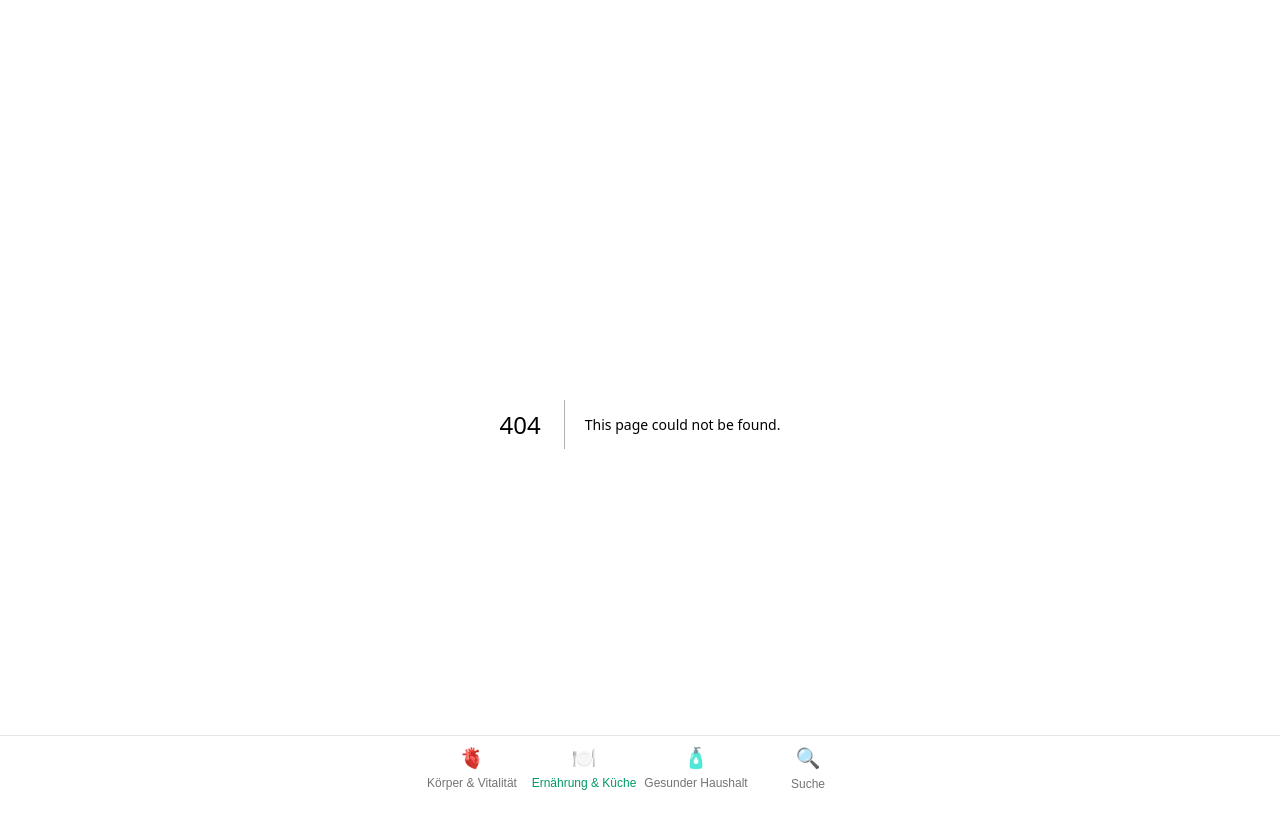
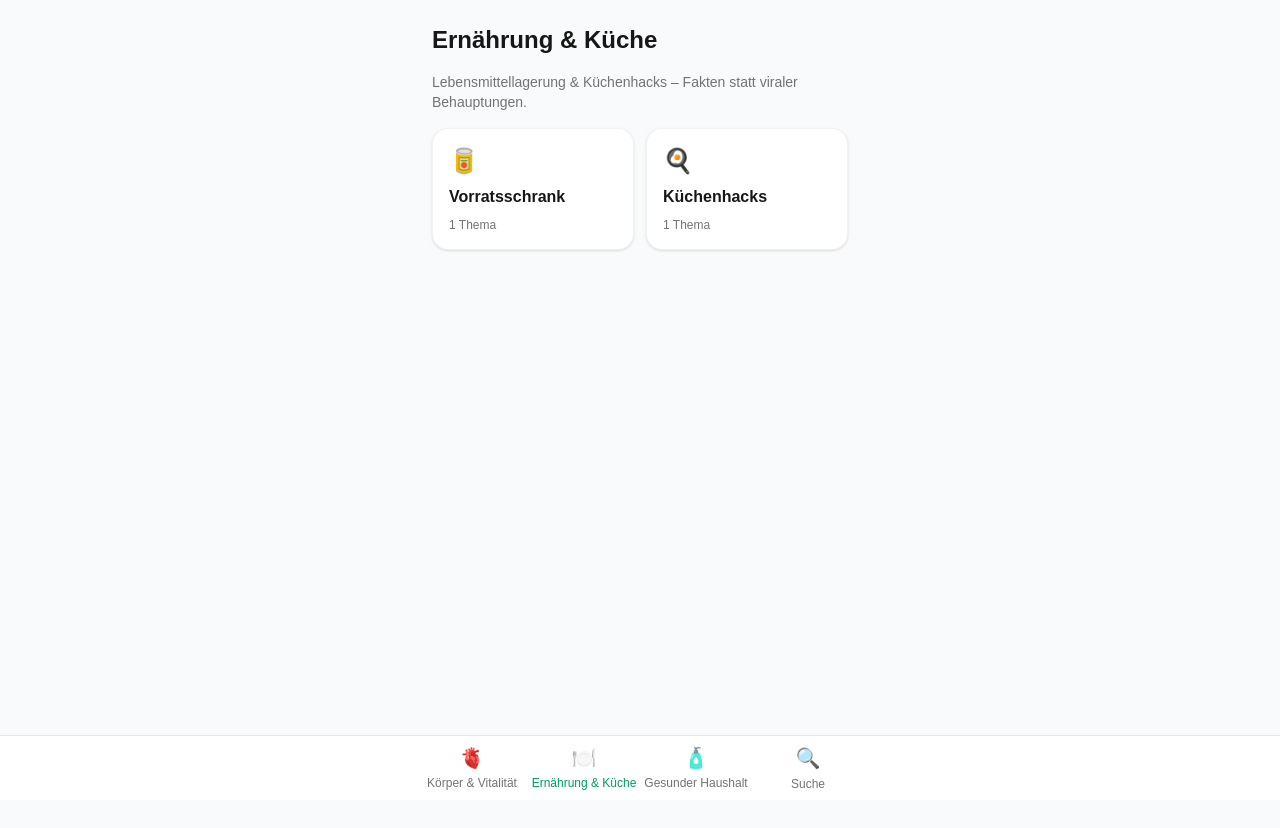
Before and after one commit to TCAK14/clean-living-app, a Next.js app: page /ernaehrung in a window 1280 px wide. Before the commit this address had no page. Shown: the top 828 px of the page. After the commit the page ends 800 px from the top, so only its background shows below. Built offline with nearby package versions, Linux system fonts and the light colour scheme.

Commit message:
Create ErnaehrungPage component with category tiles

```diff
--- /dev/null
+++ b/app/ernaehrung/page.tsx
@@ -0,0 +1,33 @@
+import { categoryMeta } from "@/lib/types";
+import { getCategoryCounts } from "@/lib/content";
+import CategoryTile from "@/components/CategoryTile";
+
+const icons: Record<string, string> = {
+  vorratsschrank: "🥫",
+  kuechenhacks: "🍳",
+};
+
+export default function ErnaehrungPage() {
+  const meta = categoryMeta.ernaehrung;
+  const counts = getCategoryCounts("ernaehrung");
+
+  return (
+    <div className="flex flex-col gap-4">
+      <h1 className="text-2xl font-bold">{meta.label}</h1>
+      <p className="text-sm text-neutral-500 dark:text-neutral-400">
+        Lebensmittellagerung & Küchenhacks – Fakten statt viraler Behauptungen.
+      </p>
+      <div className="grid grid-cols-2 gap-3">
+        {meta.categories.map((c) => (
+          <CategoryTile
+            key={c.slug}
+            href={`/ernaehrung/${c.slug}`}
+            label={c.label}
+            count={counts[c.slug] ?? 0}
+            icon={icons[c.slug] ?? "📌"}
+          />
+        ))}
+      </div>
+    </div>
+  );
+}
```
